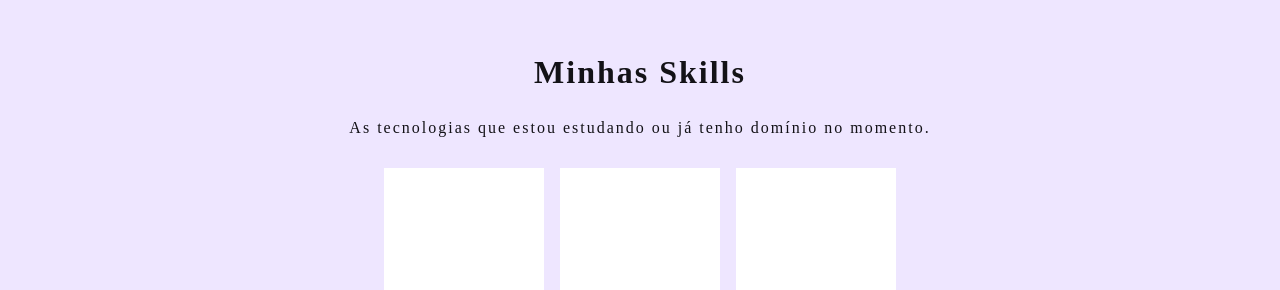
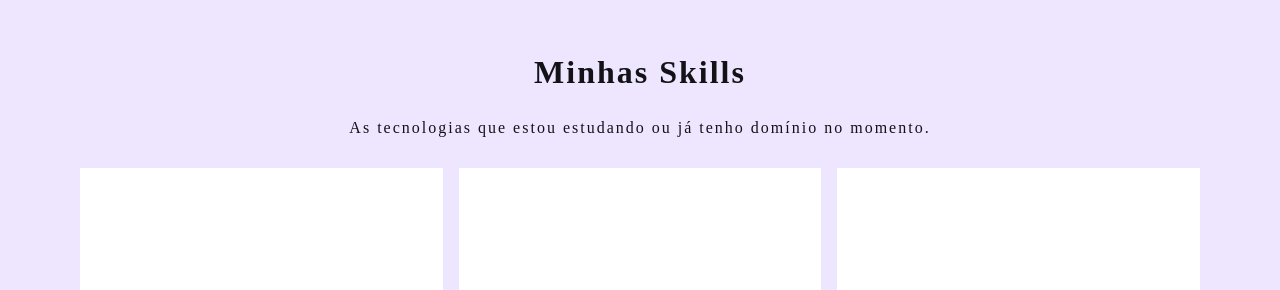
Before and after one commit to trsaints/challenge-portoflio, a website with bundled scripts: page index.html in a window 1280 px wide. Shown: the part 856-1146 px from the top of the page. Built offline with nearby package versions, Linux system fonts and the light colour scheme.

Commit message:
Ajuste no tamanho de elementos flex

```diff
--- a/app/styles/main_content.css
+++ b/app/styles/main_content.css
@@ -34,9 +34,9 @@
 .main__skill,
 .main__hobby {
   font-weight: 700;
-
-  width: 10rem;
-  height: 10rem;
+  flex: 1;
+  min-width: 10rem;
+  min-height: 10rem;
   padding: 1rem;
 
   background-color: var(--c-white--ls);
```
